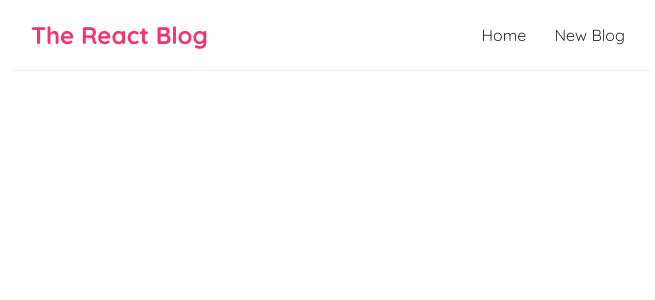
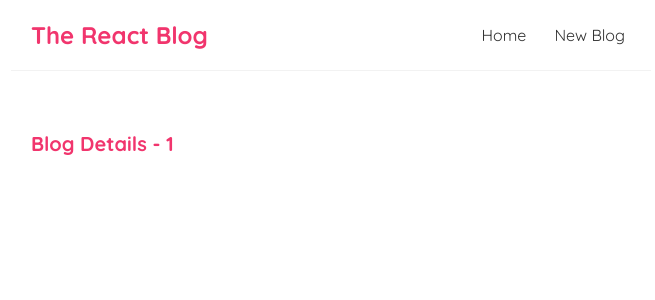
Before and after one commit to TugaGelo/react-blog, a React (Create React App) app: page /blogs/1 in a window 1280 px wide. Shown: the top 300 px of the page, without its empty margins (309-964 px from the left). Built offline with nearby package versions, Linux system fonts and the light colour scheme.

Commit message:
refactor: clean up useEffect logic and add route parameters for dynamic routing

```diff
--- a/src/App.js
+++ b/src/App.js
@@ -2,6 +2,7 @@
 import Home from './Home';
 import { BrowserRouter as Router, Route, Switch } from 'react-router-dom';
 import Create from './Create';
+import BlogDetails from './BlogDetails';
 
 function App() {
   return (
@@ -16,6 +17,9 @@
             <Route path="/create">
               <Create />
             </Route>
+            <Route path="/blogs/:id">
+              <BlogDetails />
+            </Route>
           </Switch>
         </div>
       </div>
--- /dev/null
+++ b/src/BlogDetails.js
@@ -0,0 +1,13 @@
+import { useParams } from "react-router-dom/cjs/react-router-dom.min";
+
+const BlogDetails = () => {
+    const { id } = useParams();
+
+    return (
+        <div className="blog-details">
+            <h2>Blog Details - { id }</h2>
+        </div>
+     );
+}
+
+export default BlogDetails;
--- a/src/BlogList.js
+++ b/src/BlogList.js
@@ -1,3 +1,5 @@
+import { Link } from 'react-router-dom';
+
 const BlogList = ({blogs, title}) => {
 
     return (
@@ -5,11 +7,13 @@
             <h2>{title}</h2>
             {blogs.map((blog) => (
                 <div className="blog-preview" key={blog.id}>
-                    <h2>{blog.title}</h2>
-                    <p>Written by {blog.author}</p>
-                    {/* <p>{blog.body}</p> */}
+                    <Link to={`/blogs/${blog.id}`}>
+                        <h2>{blog.title}</h2>
+                        <p>Written by {blog.author}</p>
+                        {/* <p>{blog.body}</p> */}
 
-                    {/* <button onClick={() => handleDelete(blog.id)}>Delete</button> */}
+                        {/* <button onClick={() => handleDelete(blog.id)}>Delete</button> */}
+                    </Link>
                 </div>
             ))}
         </div>
--- a/src/Home.js
+++ b/src/Home.js
@@ -1,4 +1,3 @@
-import { useEffect, useState } from 'react';
 import BlogList from './BlogList';
 import useFetch from './useFetch';
 
--- a/src/index.css
+++ b/src/index.css
@@ -48,3 +48,24 @@
   color: #f1356d;
   margin-bottom: 8px;
 }
+.blog-preview a{
+  text-decoration: none;
+}
+
+/* blog details page */
+.blog-details h2 {
+  font-size: 20px;
+  color: #f1356d;
+  margin-bottom: 10px;
+}
+.blog-details div {
+  margin: 20px 0;
+}
+.blog-details button {
+  background: #f1356d;
+  color: #fff;
+  border: 0;
+  padding: 8px;
+  border-radius: 8px;
+  cursor: pointer;
+}
--- a/src/useFetch.js
+++ b/src/useFetch.js
@@ -6,7 +6,8 @@
     const [error, setError] = useState(null);
 
     useEffect(() => {
-        fetch(url)
+        const abortCont = new AbortController();
+        fetch(url , { signal: abortCont.signal})
             .then(res => {
                 if(!res.ok) {
                     throw Error('could not fetch the data for that resource');
@@ -19,12 +20,17 @@
                 setError(null);
             })
             .catch((err) => {
-                setError(err.message);
-                setIsPending(false);
+                if (err.name === 'AbortError') {
+                    console.log('fetch aborted');
+                } else {
+                    setError(err.message);
+                    setIsPending(false);
+                }
             });
         // console.log('use effect ran');
         // // console.log({name});
-    }, []);
+        return () => abortCont.abort();
+    }, [url]);
 
     return { data, isPending, error}
 }
```
